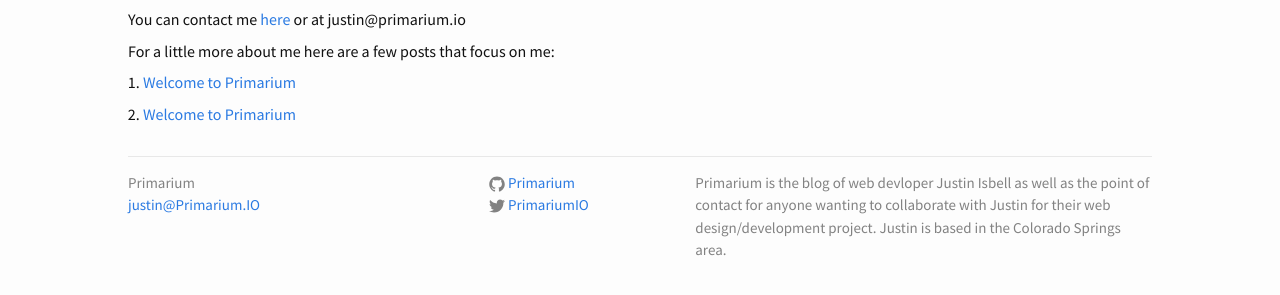
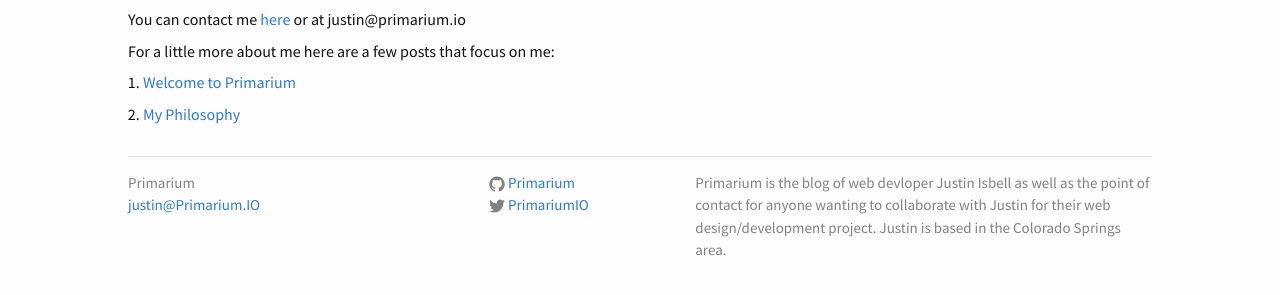
Before and after one commit to primarium/Primarium, a Jekyll site: the page built from about.md, in a window 1280 px wide. Shown: the part 220-515 px from the top of the page. Built offline with Jekyll 4.4.1, drawn with Linux system fonts in a browser that asks for light colours; nearby versions of some CDN libraries.

Commit message:
editorial update

```diff
--- a/about.md
+++ b/about.md
@@ -11,6 +11,7 @@
 <p>You can contact me <a href="http://www.primarium.io/contact">here</a> or at justin@primarium.io</p>
 
 For a little more about me here are a few posts that focus on me:
+
 1. <a href="http://primarium.io/primarium/general/2016/09/06/welcome-to-primarium.html">Welcome to Primarium</a>
 
-2. <a href="http://primarium.io/p/primarium/general/2016/09/07/my-philosophy.html">Welcome to Primarium</a>
+2. <a href="http://primarium.io/p/primarium/general/2016/09/07/my-philosophy.html">My Philosophy</a>
```
